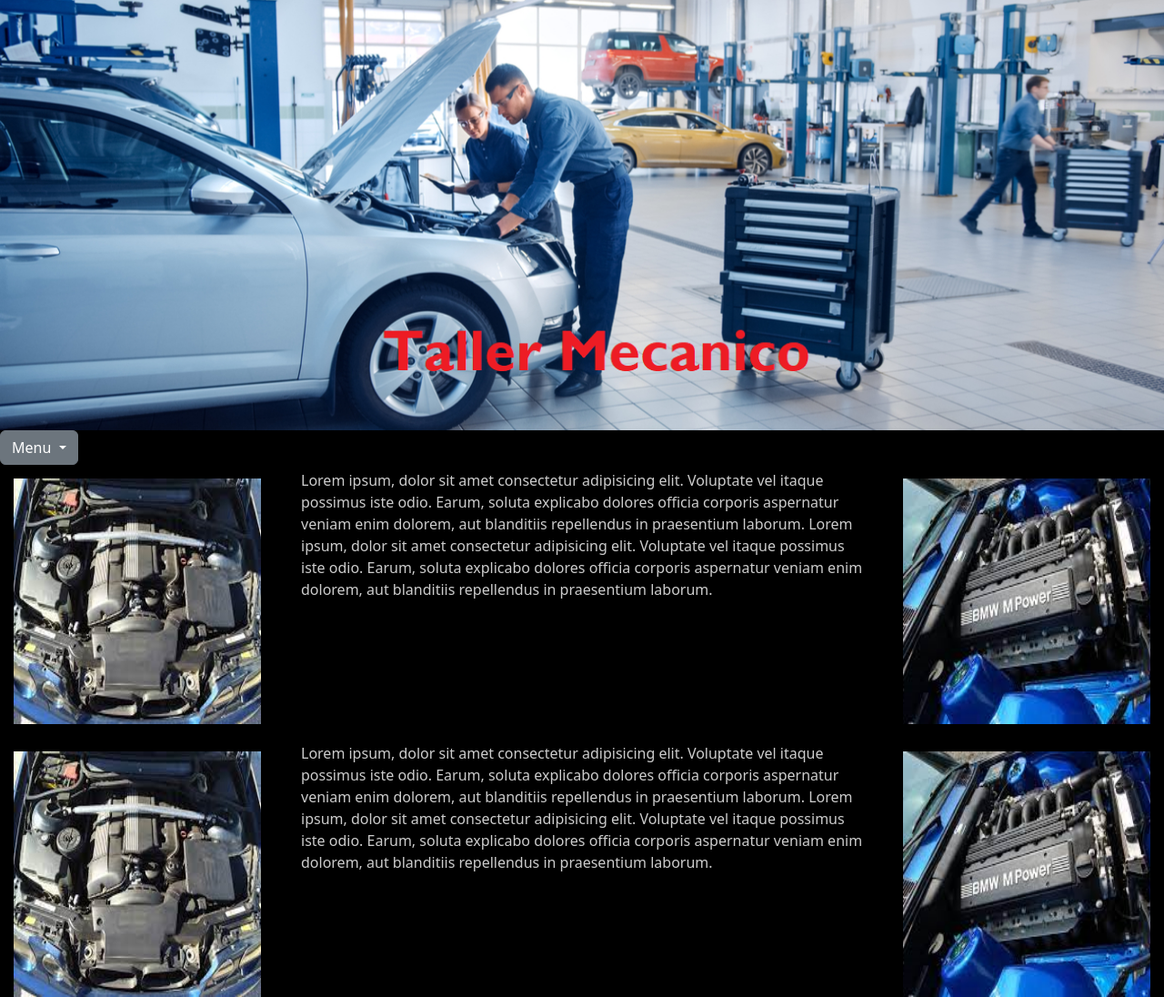
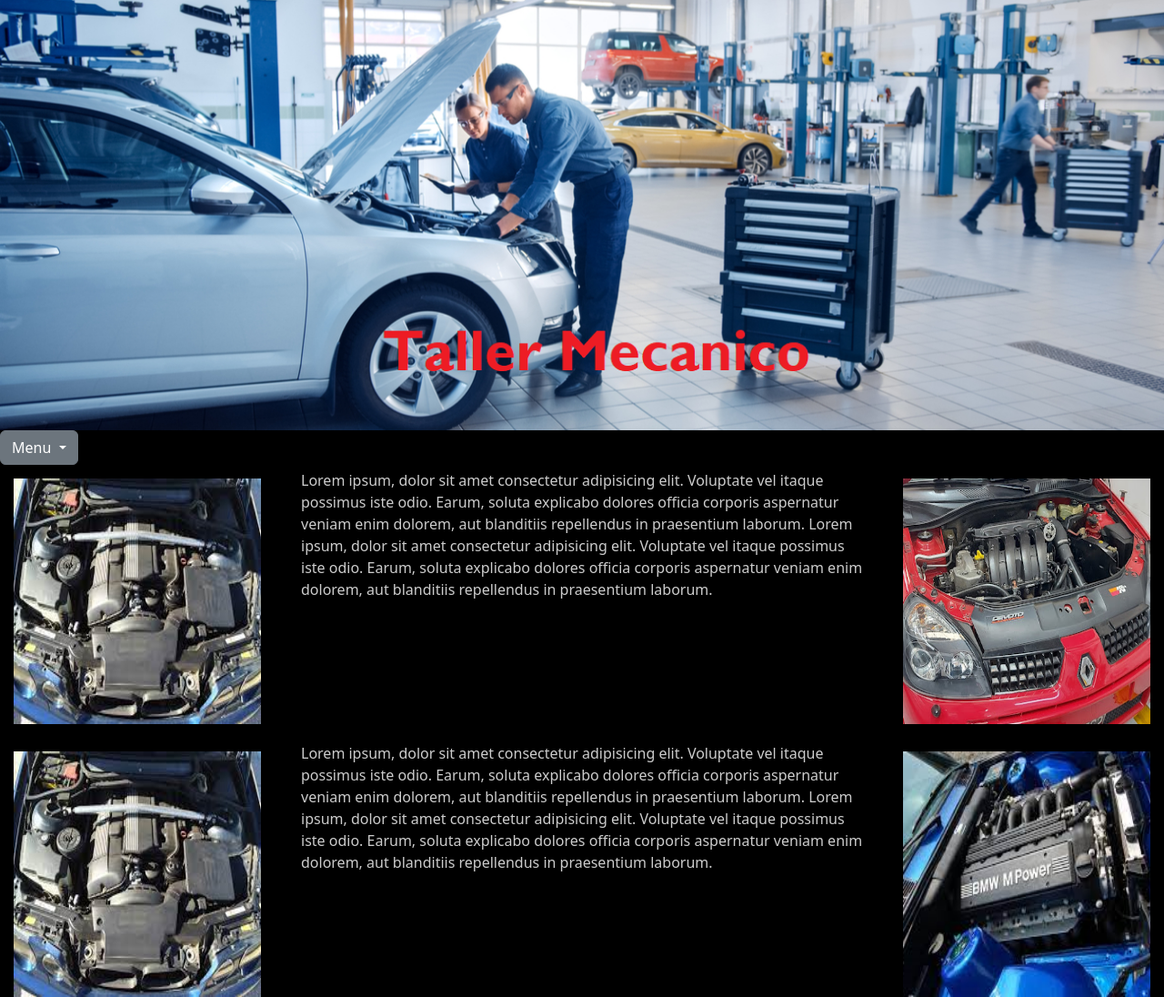
Before and after one commit to Nehuen1993/PreEntrega2-Giannone, a plain HTML site: page swap.html in a window 1280 px wide. Shown: the top 1096 px of the page at 91% size. Drawn offline with nearby package versions, Linux system fonts and the light colour scheme.

Commit message:
swap como estaba

```diff
--- a/swap.html
+++ b/swap.html
@@ -63,7 +63,7 @@
       </p>
       </div>
       <div class="col-md-3">
-        <img src="imagenes/swapdespues2.png"class="imagenes">
+        <img src="imagenes/swapdespues1.png"class="imagenes">
     </div>
 </div>
 <div class="row">
```
